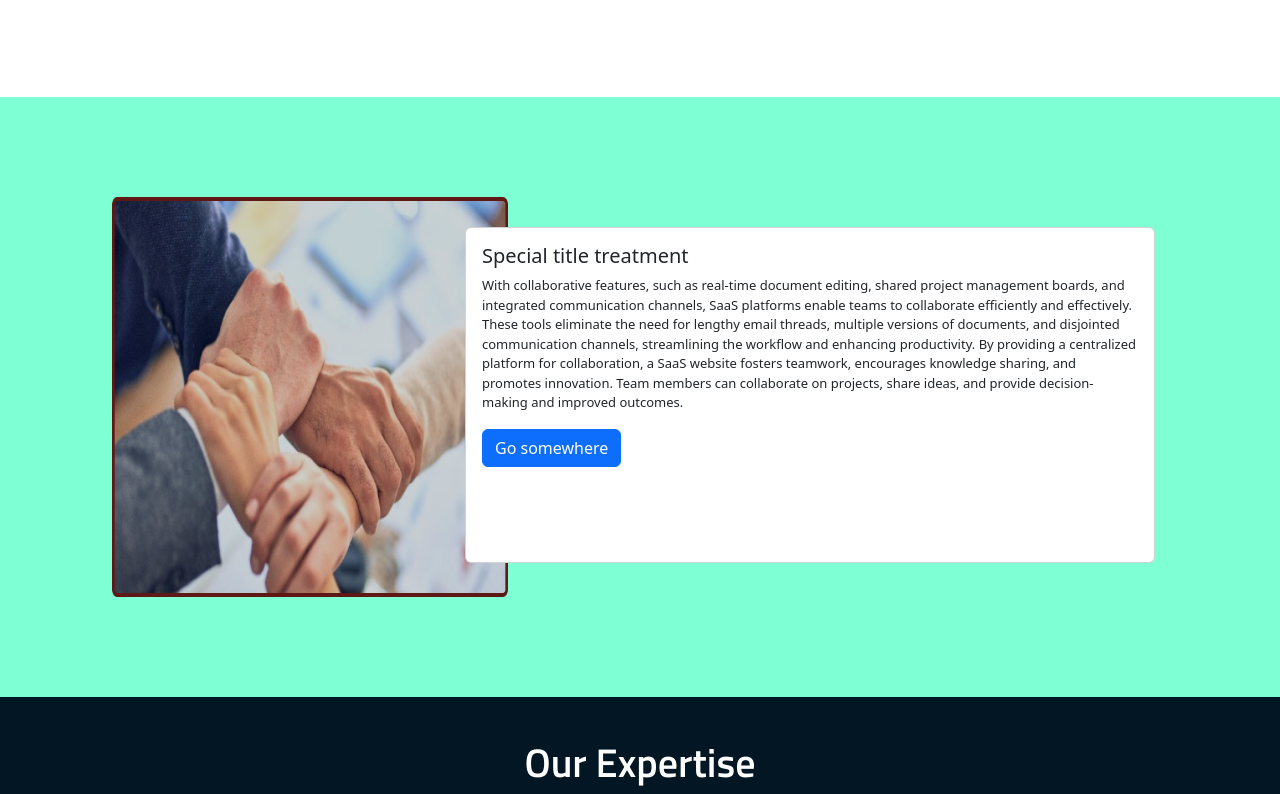
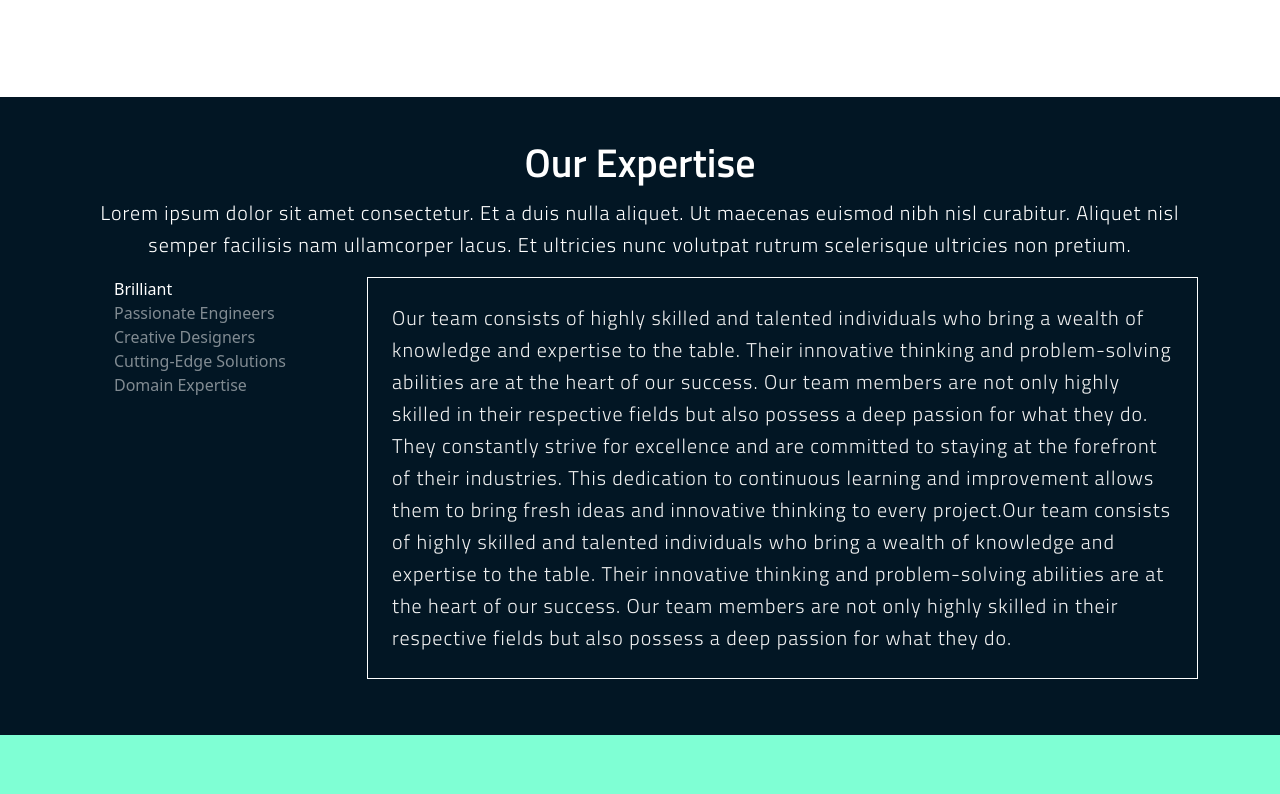
Before and after one commit to raheemsaleem/Zero-Lab, a plain HTML site: page index.html in a window 1280 px wide. Shown: the part 1615-2409 px from the top of the page. Drawn offline with nearby package versions, Linux system fonts and the light colour scheme; a web font is replaced by a local one.

Commit message:
add file

```diff
--- a/index.html
+++ b/index.html
@@ -189,32 +189,7 @@
 </div>
 </div>
 </section>
-<section class="Our-Approach">
-<div class="container">
-  <div class="row">
-    <div class="col-12 ">
-<div class="our-approach-img">
-  <img src="img/Rectangle 14.png" alt="">
-</div>
-<div class="our-approach-card">
-  <div class="col-sm-6 mb-3 mb-sm-0">
-    <div class="card">
-      <div class="card-body">
-        <h5 class="card-title">Special title treatment</h5>
-        <p class="card-text">With collaborative features, such as real-time document editing, shared project management boards, and integrated communication channels, SaaS platforms enable teams to collaborate efficiently and effectively. These tools eliminate the need for lengthy email threads, multiple versions of documents, and disjointed communication channels, streamlining the workflow and enhancing productivity.
-          By providing a centralized platform for collaboration, a SaaS website fosters teamwork, encourages knowledge sharing, and promotes innovation. Team members can collaborate on projects, share ideas, and provide decision-making and improved outcomes.
-        </p>
-        <a href="#" class="btn btn-primary">Go somewhere</a>
-      </div>
-    </div>
 
-</div>
-
-    </div>
-
-  </div>
-</div>
-</section>
 
 
 <section class="Our-Expertise">
```
